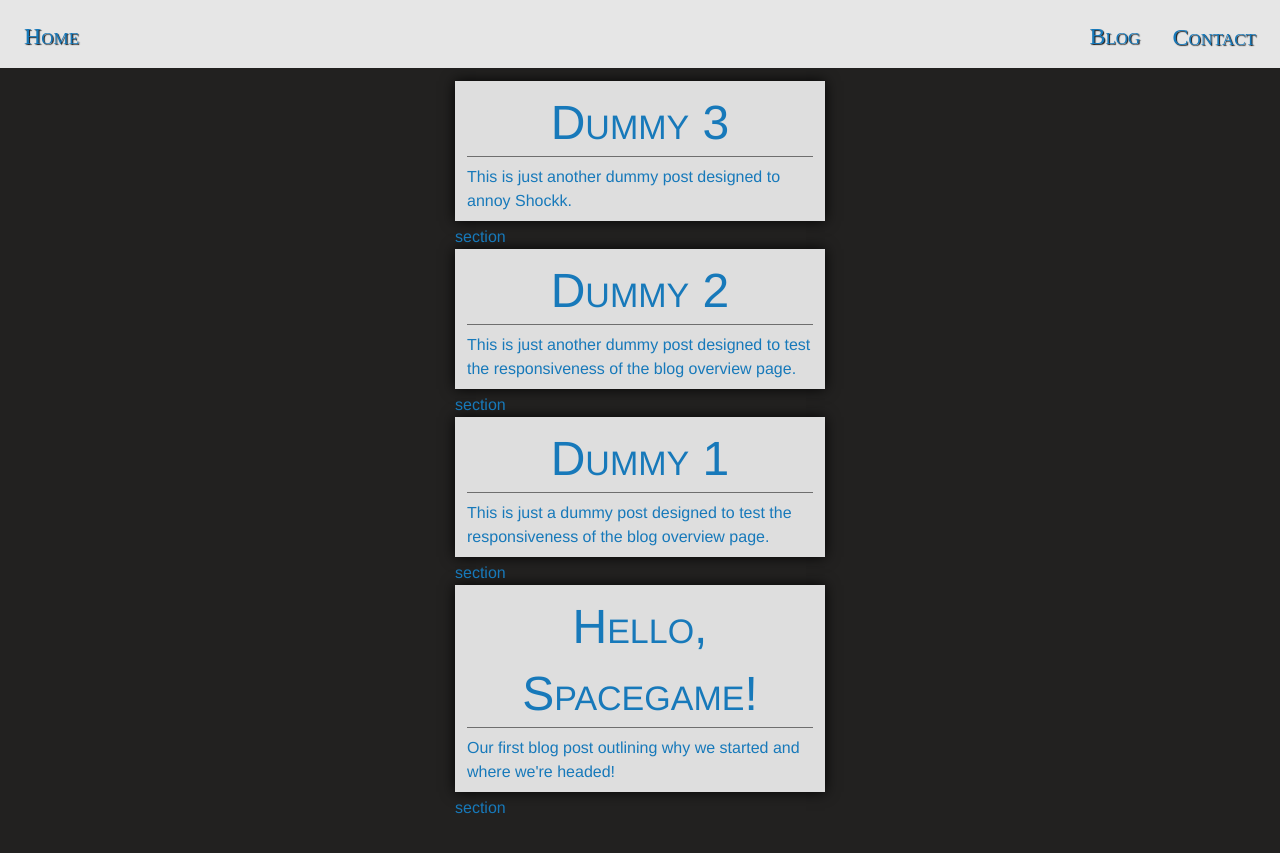
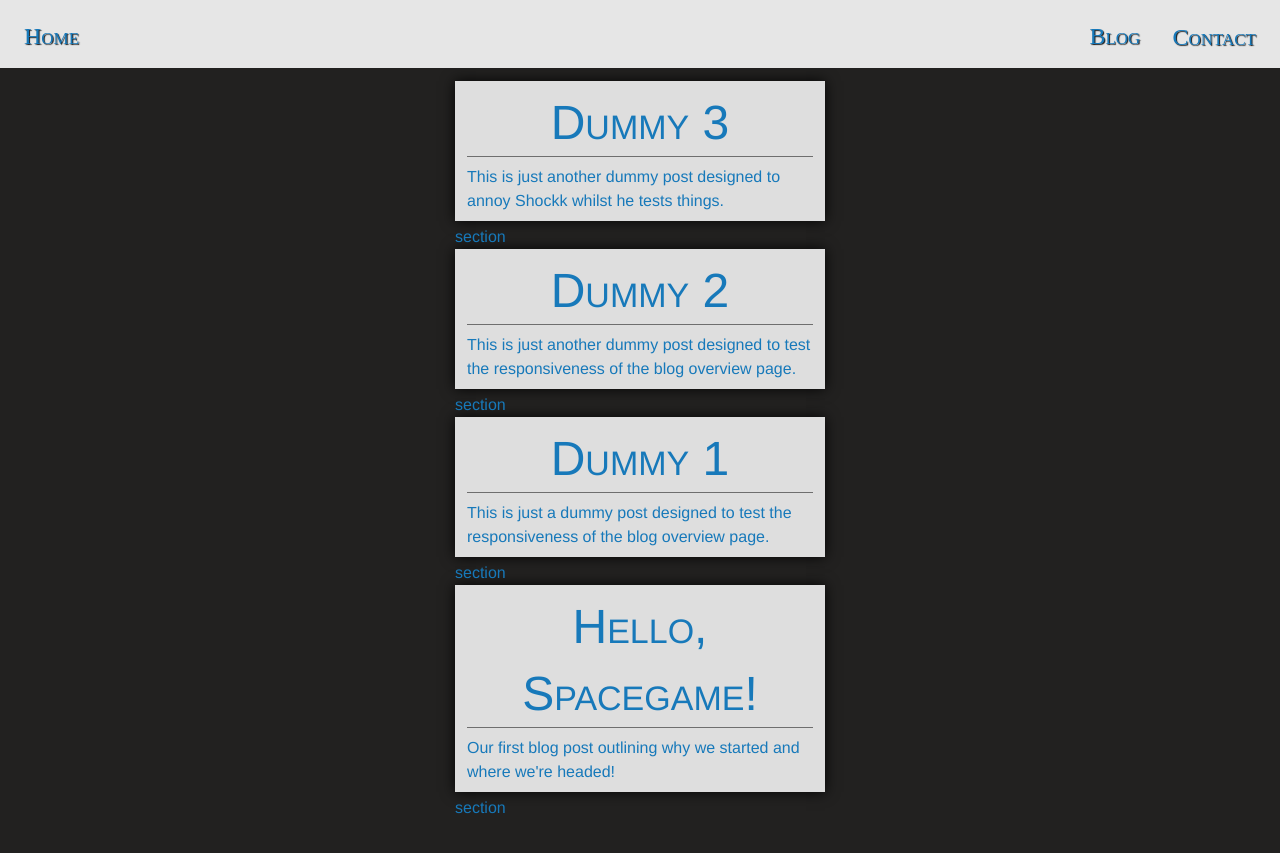
Before and after one commit to ori-sky/polar-space, a Jekyll site: the page built from blog.md, in a window 1280 px wide. Shown: the top 853 px of the page. Built offline with Jekyll 4.4.1, drawn with Linux system fonts in a browser that asks for light colours; some web fonts are replaced.

Commit message:
_posts/2019-08-04-dummy-3.md updated from https://stackedit.io/

```diff
--- a/_posts/2019-08-04-dummy-3.md
+++ b/_posts/2019-08-04-dummy-3.md
@@ -2,9 +2,9 @@
 title: Dummy 3
 category: dummy
 author: 🦊
-description: This is just another dummy post designed to annoy Shockk.
+description: This is just another dummy post designed to annoy Shockk whilst he tests things.
 ---
 ;P
 <!--stackedit_data:
-eyJoaXN0b3J5IjpbLTE5NzA0MzUxMDZdfQ==
+eyJoaXN0b3J5IjpbLTE5ODE2MjM3OTBdfQ==
 -->
```
